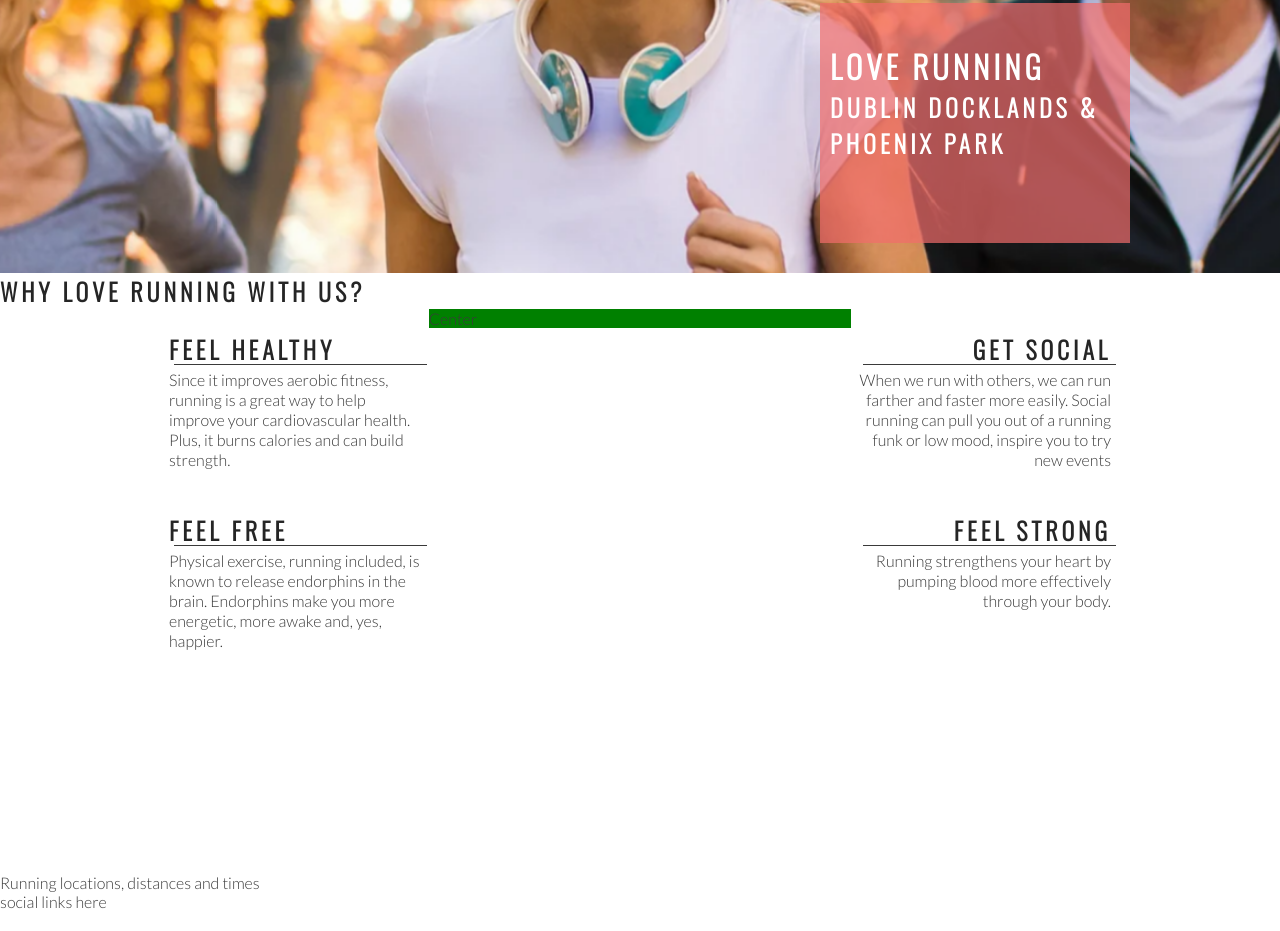
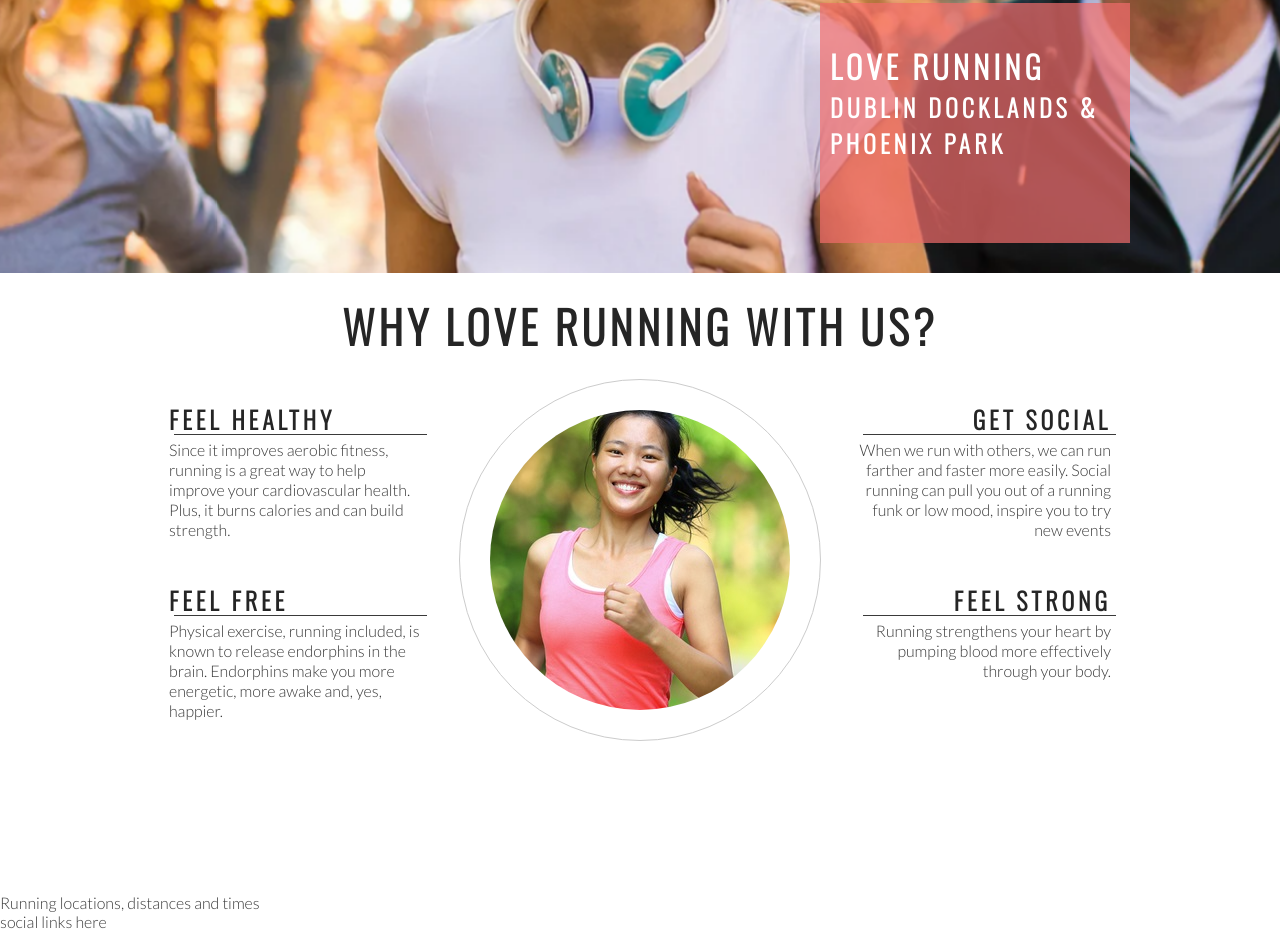
Before and after one commit to GriffinSar/love-running, a plain HTML site: page index.html in a window 1280 px wide. Shown: the part 402-1333 px from the top of the page. Drawn offline with nearby package versions, Linux system fonts and the light colour scheme.

Commit message:
Add club ethos central image and style into a circle

```diff
--- a/assets/css/style.css
+++ b/assets/css/style.css
@@ -139,7 +139,7 @@ h2 {
 #center-about {
     width: 33%;
     margin: 0 auto;
-    background-color: green;
+
 }
 
 hr {
@@ -170,3 +170,26 @@ hr {
 .right-about-heading p{
     text-align:right;
 }
+
+#welcome {
+    text-align: center;
+    margin: 20px 0;
+    font-size: 280%
+}
+
+#circle-container {
+    width: 300px;
+    height: 300px;
+    padding: 30px;
+    border-style: solid;
+    border-color: #ccc;
+    border-width: 1px;
+    border-radius: 50%;
+    margin:0 auto;
+}
+
+#circle-cover-bg {
+    background: url('../images/ethos-center-image.jpg') no-repeat center center;
+    height: 100%;
+    border-radius: 50%;
+}
--- a/index.html
+++ b/index.html
@@ -40,7 +40,7 @@
         </div>
     </section>
     <section id="club-ethos">
-        <h1>Why Love Running With Us?</h1>
+        <h2 id="welcome">Why Love Running With Us?</h2>
         <div id="left-about">
             <div class="left-about-heading">
                 <h2>Feel Healthy</h2>
@@ -65,7 +65,11 @@
                 <p> Running strengthens your heart by pumping blood more effectively through your body.</p>
             </div>
         </div>
-        <div id="center-about">Center</div>
+        <div id="center-about">
+            <div id="circle-container">
+                <div id="circle-cover-bg"></div>
+            </div>
+        </div>
     </section>
     <section>
         Running locations, distances and times
```
Also changed, not shown: assets/images/ethos-center-image.jpg (added).
